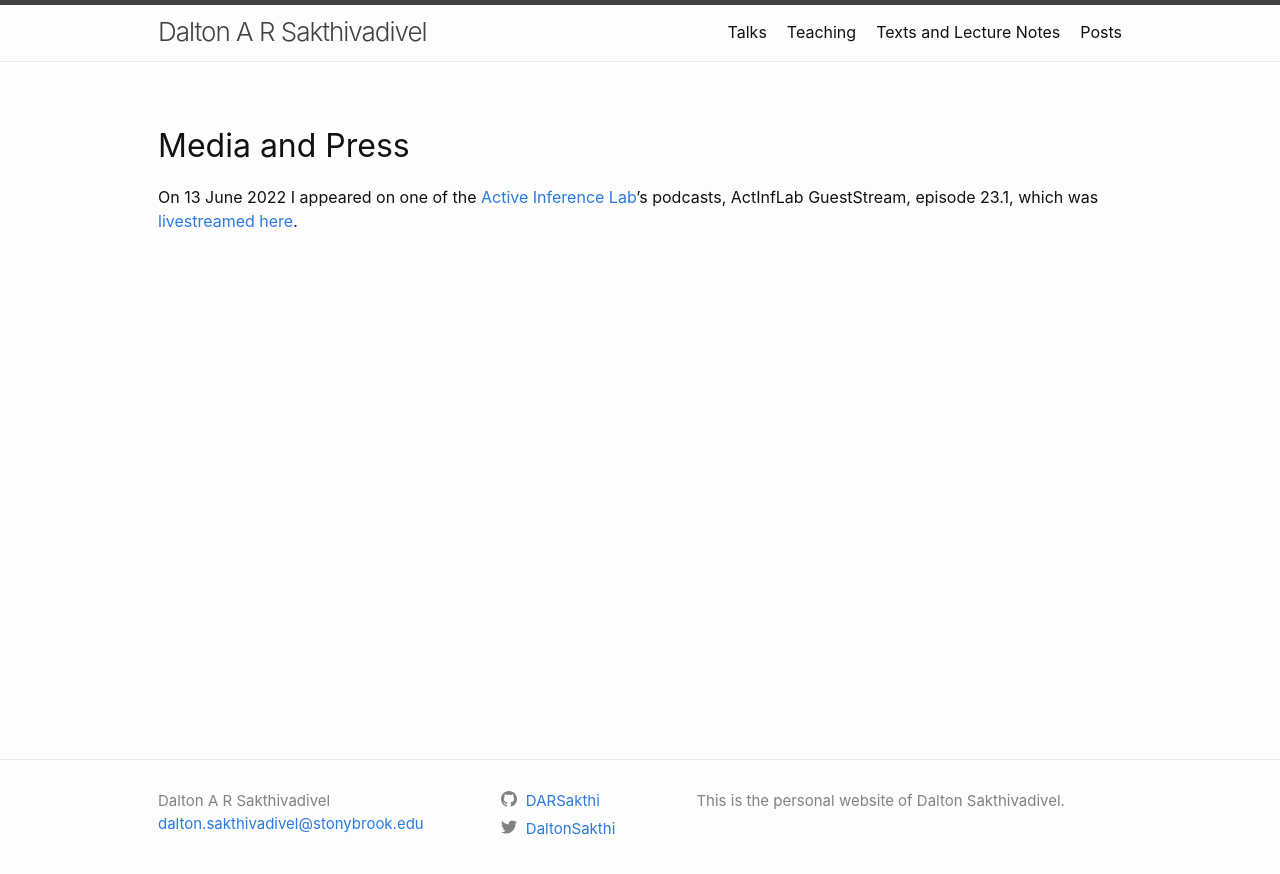
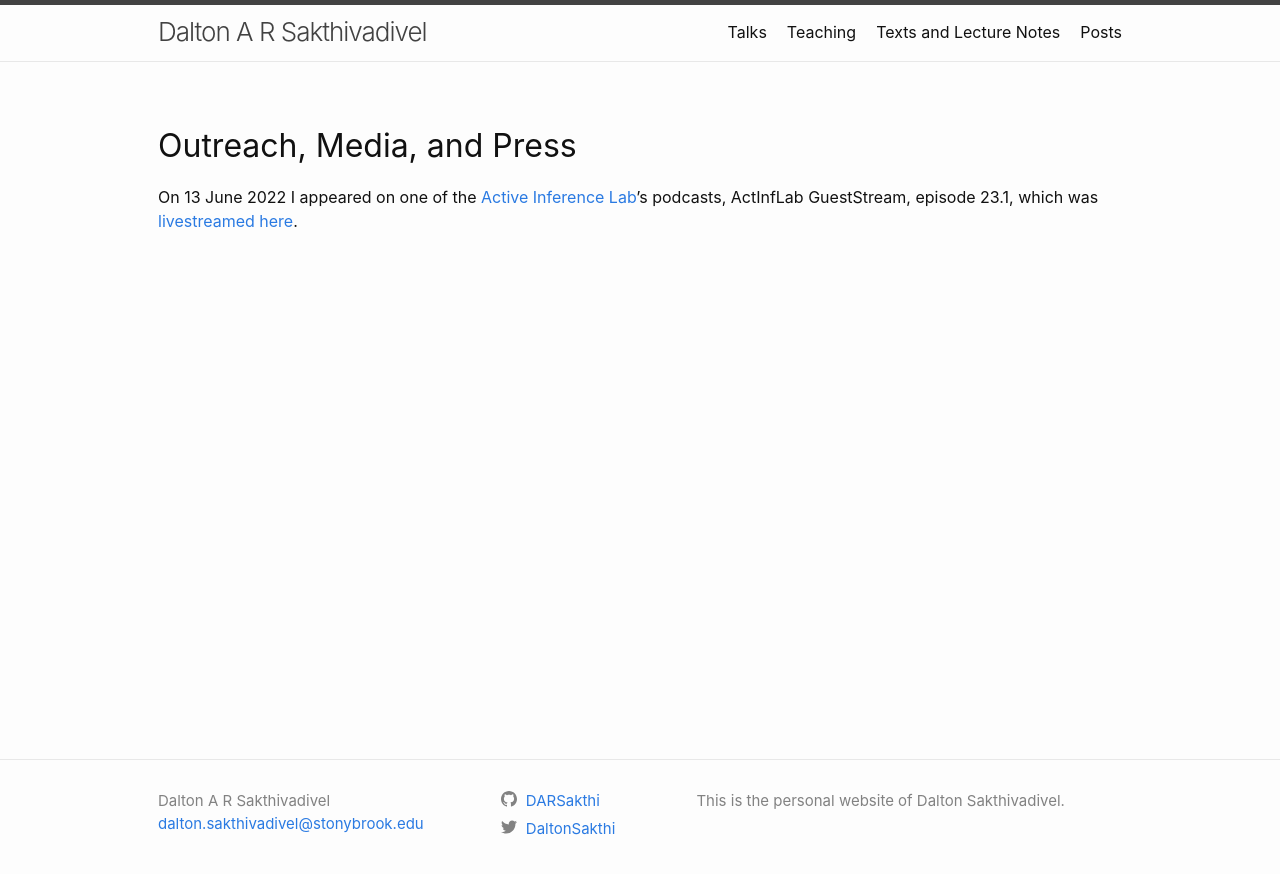
Before and after one commit to DARSakthi/DARSakthi.github.io, a Jekyll site: the page built from media.markdown, in a window 1280 px wide. Shown: the top 874 px of the page. Built offline with Jekyll 4.4.1, drawn with Linux system fonts in a browser that asks for light colours.

Commit message:
Update media.markdown

```diff
--- a/media.markdown
+++ b/media.markdown
@@ -3,6 +3,6 @@ layout: page
 permalink: /media/
 ---
 
-## Media and Press
+## Outreach, Media, and Press
 
 On 13 June 2022 I appeared on one of the [Active Inference Lab](https://www.activeinference.org/home)'s podcasts, ActInfLab GuestStream, episode 23.1, which was [livestreamed here](https://youtu.be/igY9iyowesc).
```
